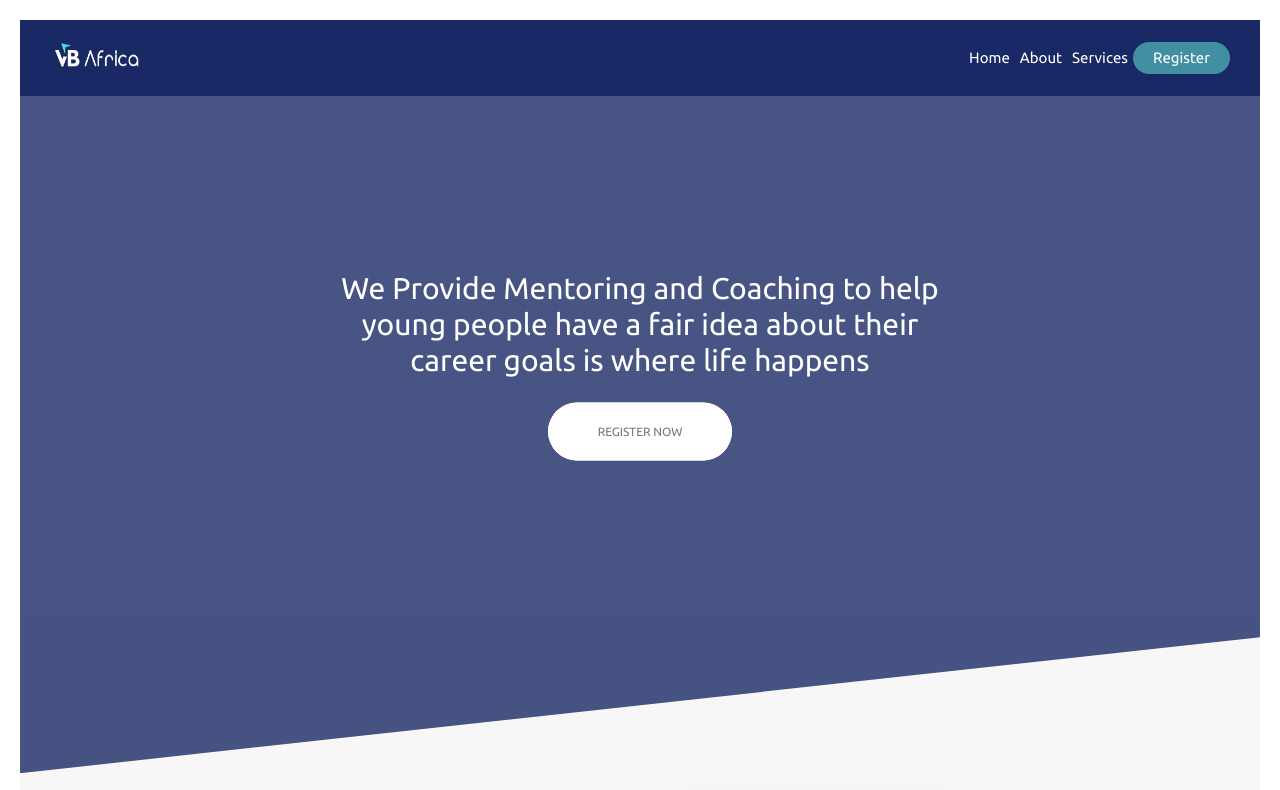
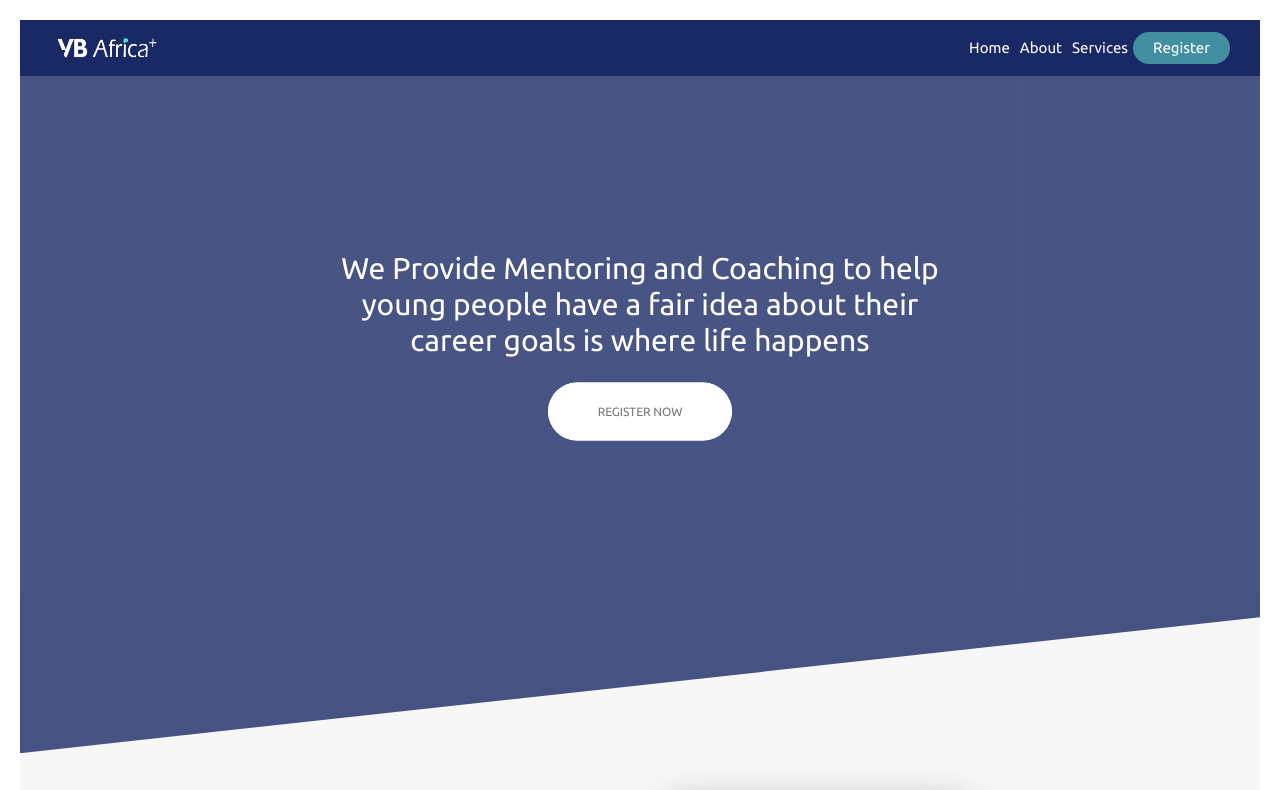
Before and after one commit to ekow-korsah/VB-Africa, a website: page index.html in a window 1280 px wide. Shown: the top 790 px of the page. Drawn offline with nearby package versions, Linux system fonts and the light colour scheme.

Commit message:
New logo

```diff
--- a/index.html
+++ b/index.html
@@ -23,7 +23,7 @@
     <!-- Navigation Area -->
       <nav class="navbar navbar-expand-md navbar-dark ">
         <a class="navbar-brand " href="#">
-            <img src="./img/Logo.jpg" width="95" height="70" class="d-inline-block align-top" alt="">
+            <img src="./img/LogoNew.jpg" width="110" height="50" class="d-inline-block align-top" alt="">
           </a>
         <button class="navbar-toggler" type="button" data-toggle="collapse" data-target="#navbarNav">
             <span class="navbar-toggler-icon"></span>
```
Also changed, not shown: img/LogoNew.jpg (added).
